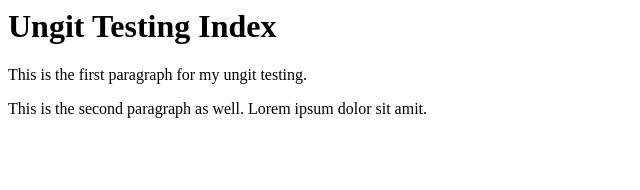
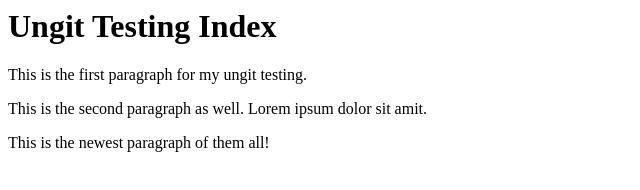
Before and after one commit to jmrgn/ungit-test, a plain HTML site: page index.html in a window 1280 px wide. Shown: the whole page, without its empty margins (0-640 px from the left). Drawn offline with Linux system fonts and the light colour scheme.

Commit message:
New Paragraph

```diff
--- a/index.html
+++ b/index.html
@@ -9,6 +9,9 @@
         <p>
         This is the second paragraph as well. Lorem ipsum dolor sit amit.
         </p>
+        <p>
+        This is the newest paragraph of them all!
+        </p>
     </body>
 
 </html>
```
Also changed, not shown: 1 other file.
